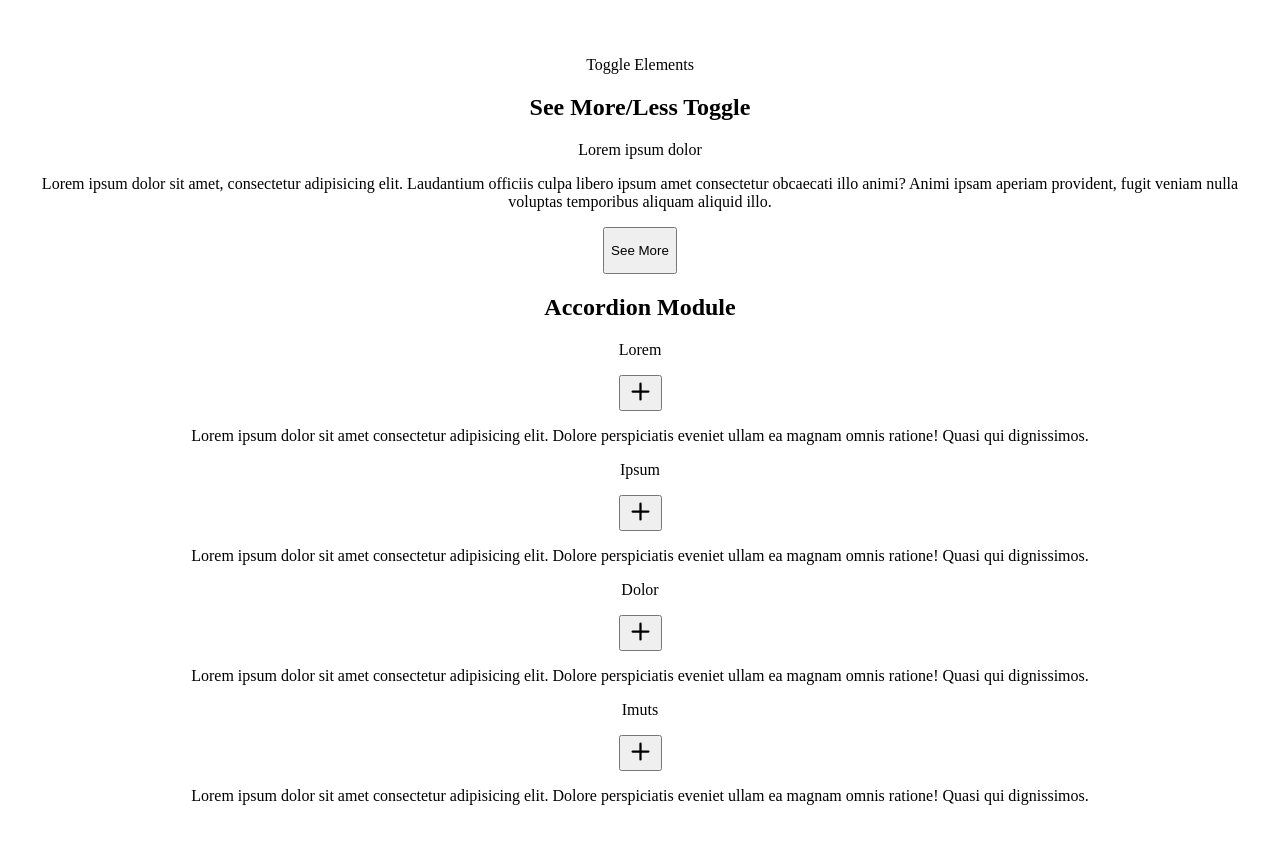
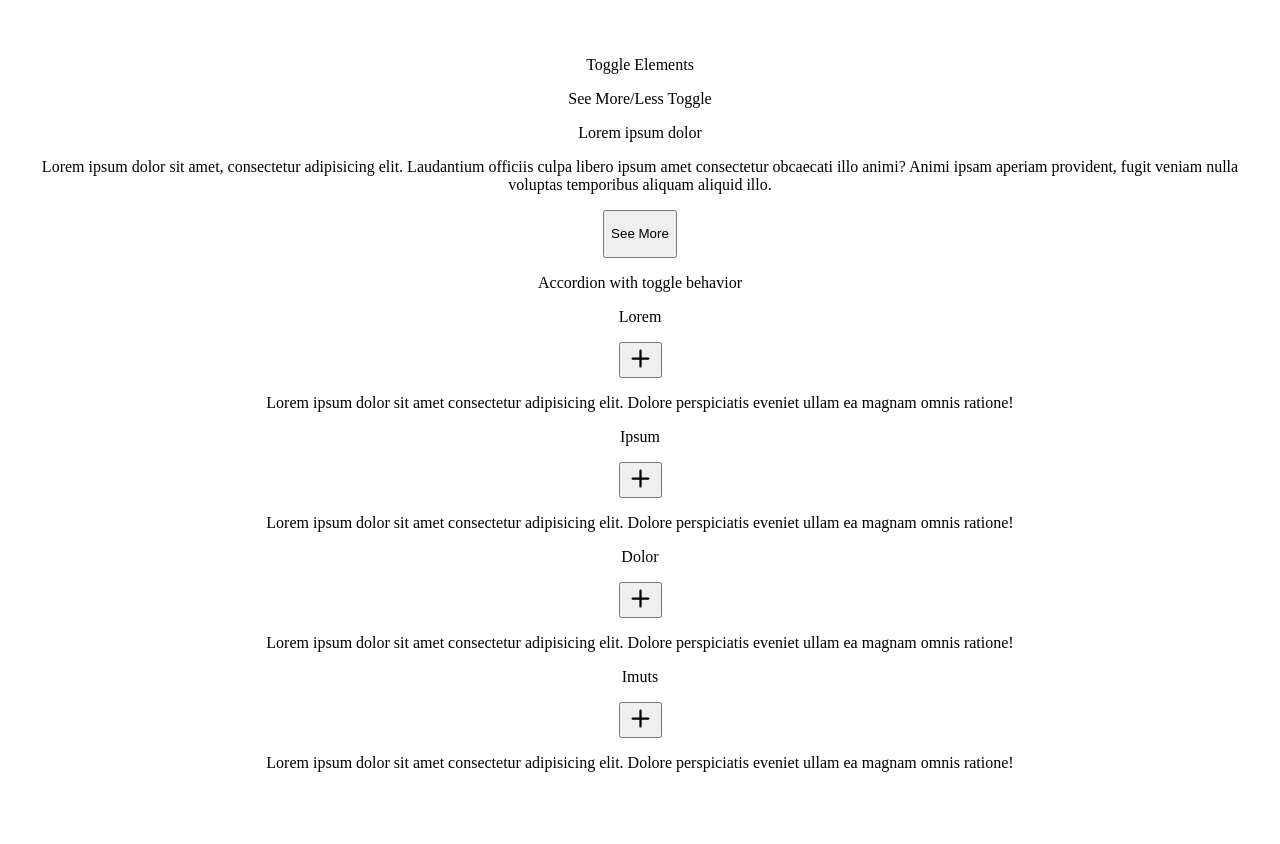
Before and after one commit to devJennyy/learning-gallery, a React (Vite) app: page /task-one in a window 1280 px wide. Shown: the top 844 px of the page. Built offline with nearby package versions, Linux system fonts and the light colour scheme; the HTML template or start-up script is replaced by a standard one.

Commit message:
Minor changes on task one UI.

```diff
--- a/src/pages/Tasks/Task01.tsx
+++ b/src/pages/Tasks/Task01.tsx
@@ -5,26 +5,26 @@ const Task01 = () => {
     {
       title: "Lorem",
       description:
-        "Lorem ipsum dolor sit amet consectetur adipisicing elit. Dolore perspiciatis eveniet ullam ea magnam omnis ratione! Quasi qui dignissimos.",
-      classname: "bg-secondaryFill rounded-t-sm",
+        "Lorem ipsum dolor sit amet consectetur adipisicing elit. Dolore perspiciatis eveniet ullam ea magnam omnis ratione!",
+      classname: "bg-secondaryFill rounded-t-md",
     },
     {
       title: "Ipsum",
       description:
-        "Lorem ipsum dolor sit amet consectetur adipisicing elit. Dolore perspiciatis eveniet ullam ea magnam omnis ratione! Quasi qui dignissimos.",
+        "Lorem ipsum dolor sit amet consectetur adipisicing elit. Dolore perspiciatis eveniet ullam ea magnam omnis ratione!",
       classname: "bg-[#2C3742]",
     },
     {
       title: "Dolor",
       description:
-        "Lorem ipsum dolor sit amet consectetur adipisicing elit. Dolore perspiciatis eveniet ullam ea magnam omnis ratione! Quasi qui dignissimos.",
+        "Lorem ipsum dolor sit amet consectetur adipisicing elit. Dolore perspiciatis eveniet ullam ea magnam omnis ratione!",
       classname: "bg-[#4A5568]",
     },
     {
       title: "Imuts",
       description:
-        "Lorem ipsum dolor sit amet consectetur adipisicing elit. Dolore perspiciatis eveniet ullam ea magnam omnis ratione! Quasi qui dignissimos.",
-      classname: "bg-[#2C3E50] rounded-b-sm",
+        "Lorem ipsum dolor sit amet consectetur adipisicing elit. Dolore perspiciatis eveniet ullam ea magnam omnis ratione!",
+      classname: "bg-[#2C3E50] rounded-b-md",
     },
   ];
 
@@ -34,53 +34,62 @@ const Task01 = () => {
       className="w-full flex flex-col justify-center items-center h-screen"
     >
       <div
-        className="w-full flex flex-col items-center gap-10 sm:max-w-[540px] sm:mx-auto sm:h-[667px] h-screen p-5 relative overflow-hidden bg-quinaryFill overflow-y-auto"
+        className="w-full flex flex-col items-center gap-5 sm:max-w-[540px] sm:mx-auto sm:h-[667px] h-screen p-5 relative overflow-hidden overflow-y-auto bg-primaryFill rounded-sm"
         style={{
           overflow: "auto",
           scrollbarWidth: "none",
         }}
       >
-        <p className="capitalize text-2xl font-semibold z-10">
+        <p className="capitalize text-2xl font-semibold z-10 py-3">
           Toggle Elements
         </p>
-        {/* 1st Option */}
-        <div className="text-start">
-          <h2>See More/Less Toggle</h2>
-          <div className="w-full bg-primaryFill p-4 border border-primaryStroke rounded-sm mt-3">
-            <div className="w-full flex flex-col justify-start items-start gap-4 text-start bg-secondaryFill p-5 rounded-sm">
-              <p className="font-bold text-2xl">Lorem ipsum dolor</p>
-              <p>
-                Lorem ipsum dolor sit amet, consectetur adipisicing elit.
-                Laudantium officiis culpa libero ipsum amet consectetur
-                obcaecati illo animi? Animi ipsam aperiam provident, fugit
-                veniam nulla voluptas temporibus aliquam aliquid illo.
-              </p>
 
-              <button className="w-[100px] py-[6px] border rounded-sm">
-                <p className="text-sm">See More</p>
-              </button>
-            </div>
+        {/* 1st Toggle */}
+        <div className="flex flex-col items-start w-full bg-primaryFill rounded-md border border-primaryStroke p-4 gap-3 cursor-pointer">
+          <div className="w-full flex items-center gap-2">
+            <div className="p-1 bg-red-300 rounded-full"></div>
+            <p className="text-sm font-semibold capitalize tracking-wide">
+              See More/Less Toggle
+            </p>
+          </div>
+          <div className="w-full flex flex-col p-4 gap-4 text-start bg-secondaryFill rounded-md">
+            <p className="font-bold text-xl tracking-wide">Lorem ipsum dolor</p>
+            <p className="text-sm tracking-wide">
+              Lorem ipsum dolor sit amet, consectetur adipisicing elit.
+              Laudantium officiis culpa libero ipsum amet consectetur obcaecati
+              illo animi? Animi ipsam aperiam provident, fugit veniam nulla
+              voluptas temporibus aliquam aliquid illo.
+            </p>
+
+            <button className="w-[80px] py-1 border rounded-sm">
+              <p className="text-[12px]">See More</p>
+            </button>
           </div>
         </div>
 
-        {/* 2nd Option */}
-        <div className="w-full text-start">
-          <h2>Accordion Module</h2>
-          <div className="w-full p-4 bg-primaryFill mt-3 border border-primaryStroke rounded-sm">
+        {/* 2nd OToggle */}
+        <div className="flex flex-col items-start w-full bg-primaryFill rounded-md border border-primaryStroke p-4 gap-3 cursor-pointer">
+          <div className="w-full flex items-center gap-2">
+            <div className="p-1 bg-red-300 rounded-full"></div>
+            <p className="text-sm font-semibold capitalize tracking-wide">
+              Accordion with toggle behavior
+            </p>
+          </div>
+          <div className="w-full">
             {accordionData?.map((items, index) => {
               return (
                 <div
                   key={index}
-                  className={`w-full flex flex-col gap-2 p-4 ${items.classname}`}
+                  className={`w-full flex flex-col gap-1 p-4 ${items.classname}`}
                 >
                   <div className="w-full flex justify-between items-center">
-                    <p className="text-semibold text-3xl">{items.title}</p>
+                    <p className="text-semibold text-2xl">{items.title}</p>
                     <button>
                       <LuPlus size={27} />
                     </button>
                   </div>
 
-                  <p className="text-start">{items.description}</p>
+                  <p className="text-start text-sm">{items.description}</p>
                 </div>
               );
             })}
```
